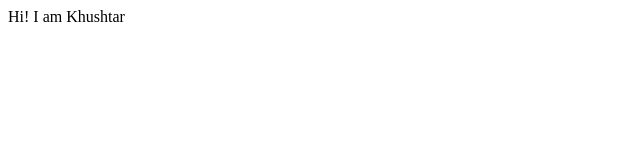
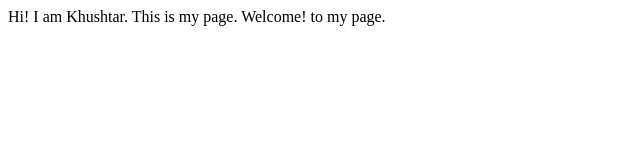
Before and after one commit to khushtar-faraz/student-site-demo, a plain HTML site: page index.html in a window 1280 px wide. Shown: the whole page, without its empty margins (0-640 px from the left). Drawn offline with Linux system fonts and the light colour scheme.

Commit message:
doc: added some text

```diff
--- a/index.html
+++ b/index.html
@@ -7,6 +7,8 @@
     <title>student-site</title>
 </head>
 <body>
-    Hi! I am Khushtar
+    Hi! I am Khushtar.
+    This is my page.
+    Welcome! to my page.
 </body>
 </html>
```
